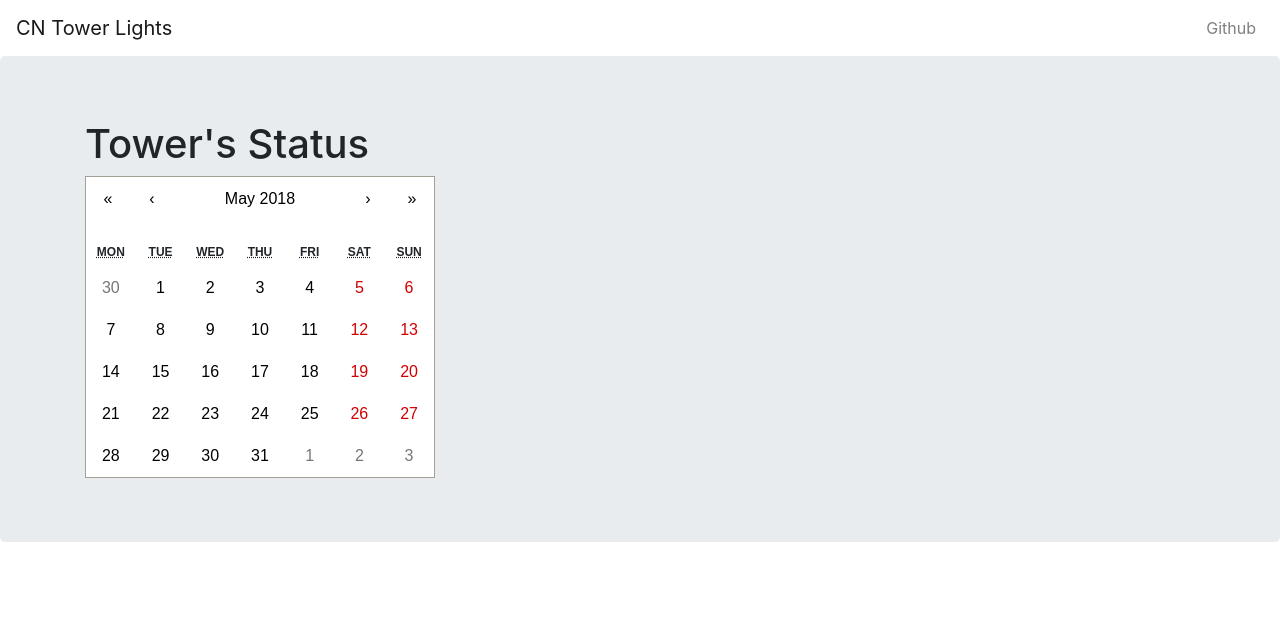
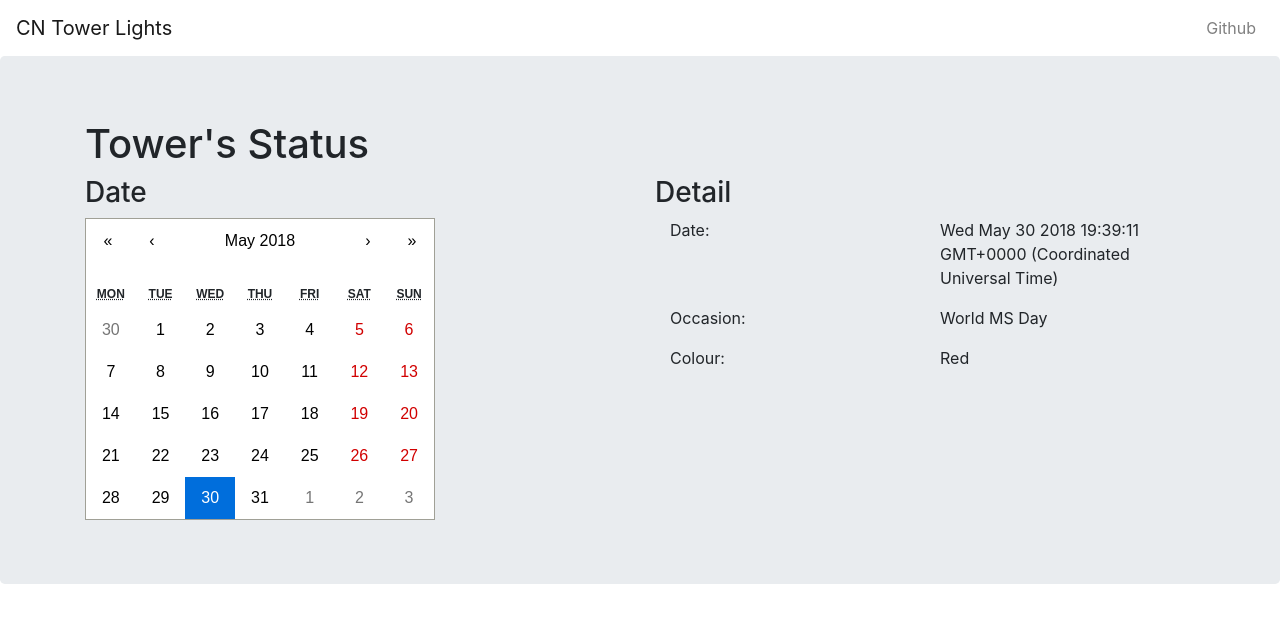
Before and after one commit to alexbelloni/cntower-lights, a React (Create React App) app: page / in a window 1280 px wide. Shown: the top 622 px of the page. Built offline with nearby package versions, Linux system fonts and the light colour scheme.

Commit message:
Integrated calendar and detail area

```diff
--- a/src/App.js
+++ b/src/App.js
@@ -14,6 +14,7 @@
     Button
 } from 'reactstrap';
 import Calendar from 'react-calendar';
+import {getStatus} from './lightingSchedule';
 
 class App extends Component {
     constructor(props) {
@@ -21,8 +22,10 @@
 
         this.toggle = this.toggle.bind(this);
         this.state = {
-            isOpen: false
+            isOpen: false,
+            date: new Date(),
         };
+        this.onChange = date => this.setState({ date })
     }
     toggle() {
         this.setState({
@@ -53,7 +56,40 @@
                         </Row>
                         <Row>
                             <Col>
-                                <Calendar />
+                            <h3>Date</h3>
+                            <Calendar
+                                onChange={this.onChange}
+                                value={this.state.date}
+                                />
+                            </Col>
+                            <Col>
+                                <h3>Detail</h3>
+                                <Container>
+                                <Row>
+                                        <Col>
+                                        <p>Date:</p>
+                                        </Col>
+                                        <Col>
+                                        <p>{this.state.date.toString()}</p>
+                                        </Col>
+                                    </Row>
+                                    <Row>
+                                        <Col>
+                                        <p>Occasion:</p>
+                                        </Col>
+                                        <Col>
+                                        <p>{getStatus(this.state.date.getMonth(), this.state.date.getDate()).occasion}</p>
+                                        </Col>
+                                    </Row>
+                                    <Row>
+                                        <Col>
+                                        <p>Colour:</p>
+                                        </Col>
+                                        <Col>
+                                        <p>{getStatus(this.state.date.getMonth(), this.state.date.getDate()).colour}</p>
+                                        </Col>
+                                    </Row>
+                                </Container>
                             </Col>
                         </Row>
                     </Container>
--- /dev/null
+++ b/src/lightingSchedule.js
@@ -0,0 +1,68 @@
+function getSchedule() {
+    return `
+    May 1	Let’s Go Raptors! Our lighting celebrates the Toronto Raptors in the NBA playoffs	Red
+    Mat 1	First Responders Day	Red
+    May 2	Mental Health Week	Green
+    May 2	35th Anniversary of CBRE #Humboltstrong	Green and yellow
+    May 3	Brain Tumour Awareness Month	Orange and blue
+    May 4	Huntington Disease Awareness Month	Blue and purple
+    May 4	Community Living Month in Ontario	Blue and green
+    May 5	World Pulmonary Hypertension Day	Purple
+    May 5	Cystic Fibrosis Awareness Month	Blue and turquoise
+    May 6	Pediatric Stroke Awareness Day	Purple
+    May 6	Ontario Police Memorial Ceremony - Honouring police officers in the Province of Ontario who lost their lives in the line of duty	Blue
+    May 7	Bladder Cancer Awareness Month	Yellow
+    May 7	Melanoma Awareness Month	Yellow
+    May 8	World Ovarian Cancer Day	Teal
+    May 8	30th Anniversary of Drive Sober	Red and white
+    May 9	Lymphangioleimyomatosis Awareness (LAM)	Orange
+    May 10	World Lupus Day	Purple and white
+    May 11	Children's Mental Health Week	Green
+    May 12	"Light up the Night" 5th Anniversary - Chronic Immunological and Neurological Diseases (CIND)	Blue, purple and green
+    May 13	Mother's Day - top of the hour effect	Red and pink
+    May 14	Celiac Disease Awareness Month	Green
+    May 14	Our regularly scheduled top of the hour light show will be replaced with lighting for the 1-year countdown to 2019 SOO Invitational Youth Games 	Red and white
+    May 15	Tuberous Sclerosis Complex Global Awareness Day	Blue
+    May 16	World Hypertension Day	Red
+    May 17	World Neurofibromatosis (NF) Awareness Day	Blue and green
+    May 18	Lyme Disease Awareness Month	Green
+    May 19	World IBD Day	Purple
+    May 19	Celebrating the Royal Wedding	Purple
+    May 20	Food Allergy (Anaphylaxis) Awareness Month	Teal
+    May 21	Victoria Day - Honouring the birthdays of Queen Victoria and Queen Elizabeth	Purple and gold
+    May 24	Inside Out - Toronto LGBT Film Festival	Rainbow
+    May 24	National Schizophrenia and Psychosis Awareness Day	Green
+    May 25	Plaid for Dad - Prostate Cancer Awareness	Blue
+    May 26	Leukemia and Lymphoma Awareness	Red and white
+    May 30	World MS Day	Red
+    May 31	LBBTQ Spring Soiree	Rainbow
+    `;
+}
+
+export function getStatus(month, day) {
+
+var schedule = getSchedule().toString();
+
+const tab = '	';
+
+let monthName = 'May'
+let token = monthName.concat(' ', day, tab);
+
+let occasion = '-';
+let colour = '-';
+
+let indexStartLine = schedule.indexOf(token);
+if(indexStartLine >= 0) {
+    indexStartLine += token.length;
+    let line = schedule.substr(indexStartLine);
+    let index = line.indexOf('\n');
+    line = line.substr(0, index);
+
+    let separator = line.indexOf(tab);
+    occasion = line.substr(0, separator);
+    colour = line.substr(separator);
+}
+
+
+return {occasion: occasion, colour: colour};
+}
```
